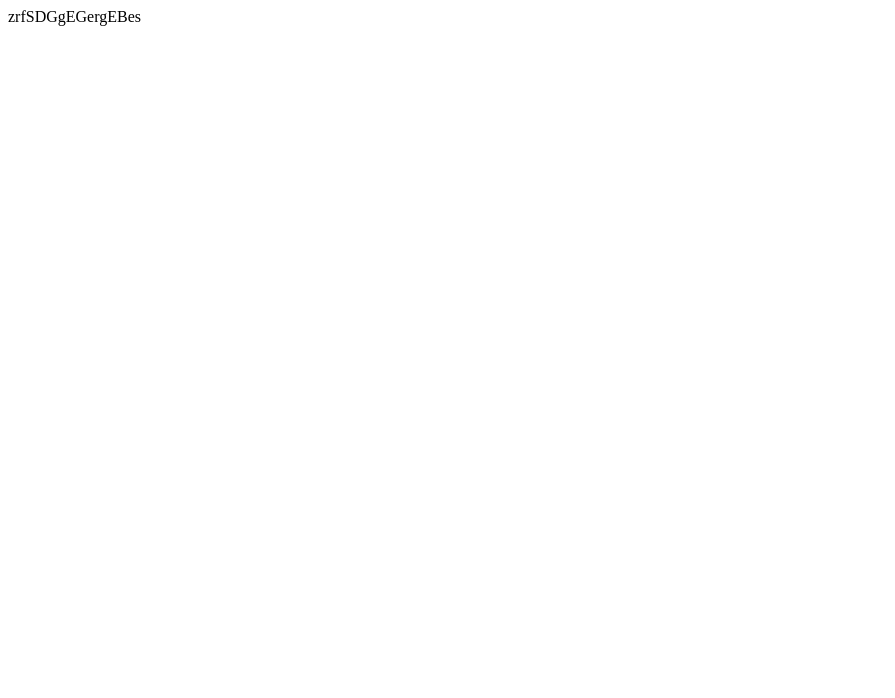
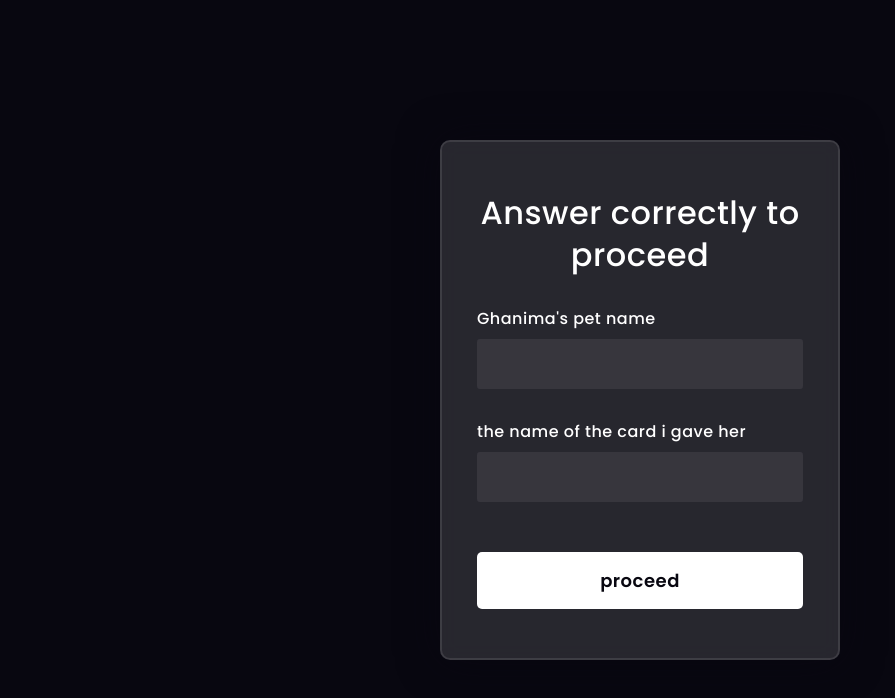
Before and after one commit to GYSLO-GK/spoilofwar, a plain HTML site: page index.html in a window 1280 px wide. Shown: the whole page, without its empty margins (0-895 px from the left). Drawn offline with Linux system fonts and the light colour scheme.

Commit message:
Add files via upload

```diff
--- a/index.html
+++ b/index.html
@@ -1,11 +1,151 @@
 <!DOCTYPE html>
 <html lang="en">
 <head>
-    <meta charset="UTF-8">
-    <meta name="viewport" content="width=device-width, initial-scale=1.0">
-    <title>Document</title>
+  <!-- Design by foolishdeveloper.com -->
+    <title>Ghanima</title>
+
+    <link rel="preconnect" href="https://fonts.gstatic.com">
+    <link rel="stylesheet" href="https://cdnjs.cloudflare.com/ajax/libs/font-awesome/5.15.4/css/all.min.css">
+    <link href="https://fonts.googleapis.com/css2?family=Poppins:wght@300;500;600&display=swap" rel="stylesheet">
+    <script src="script.js"></script>
+    <!--Stylesheet-->
+    <style media="screen">
+      *,
+*:before,
+*:after{
+    padding: 0;
+    margin: 0;
+    box-sizing: border-box;
+}
+body{
+    background-color: #080710;
+}
+.background{
+    width: 430px;
+    height: 520px;
+    position: absolute;
+    transform: translate(-50%,-50%);
+    left: 50%;
+    top: 50%;
+}
+
+.shape:first-child{
+    background: linear-gradient(
+        #1845ad,
+        #23a2f6
+    );
+    left: -80px;
+    top: -80px;
+}
+.shape:last-child{
+    background: linear-gradient(
+        to right,
+        #ff512f,
+        #f09819
+    );
+    right: -30px;
+    bottom: -80px;
+}
+form{
+    height: 520px;
+    width: 400px;
+    background-color: rgba(255,255,255,0.13);
+    position: absolute;
+    transform: translate(-50%,-50%);
+    top: 50%;
+    left: 50%;
+    border-radius: 10px;
+    backdrop-filter: blur(10px);
+    border: 2px solid rgba(255,255,255,0.1);
+    box-shadow: 0 0 40px rgba(8,7,16,0.6);
+    padding: 50px 35px;
+}
+form *{
+    font-family: 'Poppins',sans-serif;
+    color: #ffffff;
+    letter-spacing: 0.5px;
+    outline: none;
+    border: none;
+}
+form h3{
+    font-size: 32px;
+    font-weight: 500;
+    line-height: 42px;
+    text-align: center;
+}
+
+label{
+    display: block;
+    margin-top: 30px;
+    font-size: 16px;
+    font-weight: 500;
+}
+input{
+    display: block;
+    height: 50px;
+    width: 100%;
+    background-color: rgba(255,255,255,0.07);
+    border-radius: 3px;
+    padding: 0 10px;
+    margin-top: 8px;
+    font-size: 14px;
+    font-weight: 300;
+}
+::placeholder{
+    color: #e5e5e5;
+}
+button{
+    margin-top: 50px;
+    width: 100%;
+    background-color: #ffffff;
+    color: #080710;
+    padding: 15px 0;
+    font-size: 18px;
+    font-weight: 600;
+    border-radius: 5px;
+    cursor: pointer;
+}
+.social{
+  margin-top: 30px;
+  display: flex;
+}
+.social div{
+  background: red;
+  width: 150px;
+  border-radius: 3px;
+  padding: 5px 10px 10px 5px;
+  background-color: rgba(255,255,255,0.27);
+  color: #eaf0fb;
+  text-align: center;
+}
+.social div:hover{
+  background-color: rgba(255,255,255,0.47);
+}
+.social .fb{
+  margin-left: 25px;
+}
+.social i{
+  margin-right: 4px;
+}
+
+    </style>
 </head>
 <body>
-    zrfSDGgEGergEBes
+    <div class="background">
+        <div class="shape"></div>
+        <div class="shape"></div>
+    </div>
+    <form>
+        <h3 id="c">Answer correctly to proceed</h3>
+
+        <label for="username">Ghanima's pet name</label>
+        <input type="text" placeholder="" id="a">
+
+        <label for="password">the name of the card i gave her</label>
+        <input type="password" placeholder="" id="b">
+
+        <button onclick="check()">proceed</button>
+
+    </form>
 </body>
 </html>
--- /dev/null
+++ b/script.js
@@ -0,0 +1,10 @@
+var a = document.getElementById("a")
+var b = document.getElementById("b")
+var c = document.getElementById("c")
+
+function check(a, b) {
+  if (a != "nouma" || b != "Lyla, Twilightsworn Enchantress"){
+    c.innerHTML="Wrong"
+  }
+
+}
--- /dev/null
+++ b/style.css
@@ -0,0 +1,8 @@
+@import url("https://fonts.googleapis.com/css2?family=Poppins:wght@300;400;500;600;700;800;900&display=swap");
+
+* {
+  margin: 0;
+  padding: 0;
+  box-sizing: border-box;
+  font-family: "Poppins", sans-serif;
+}
```
